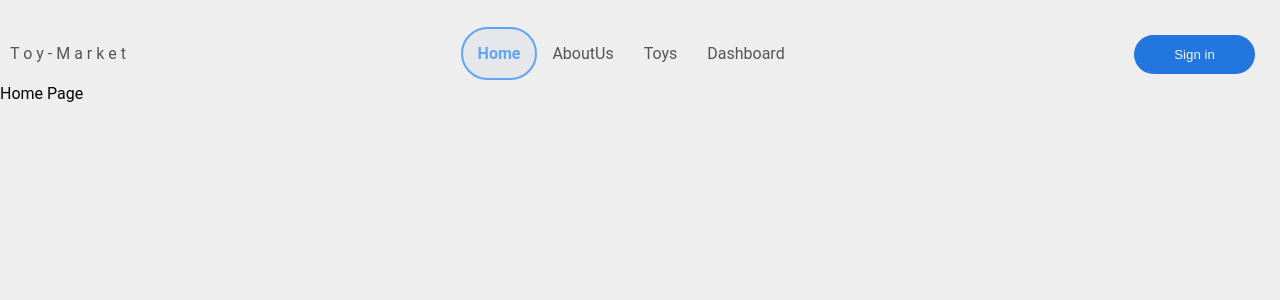
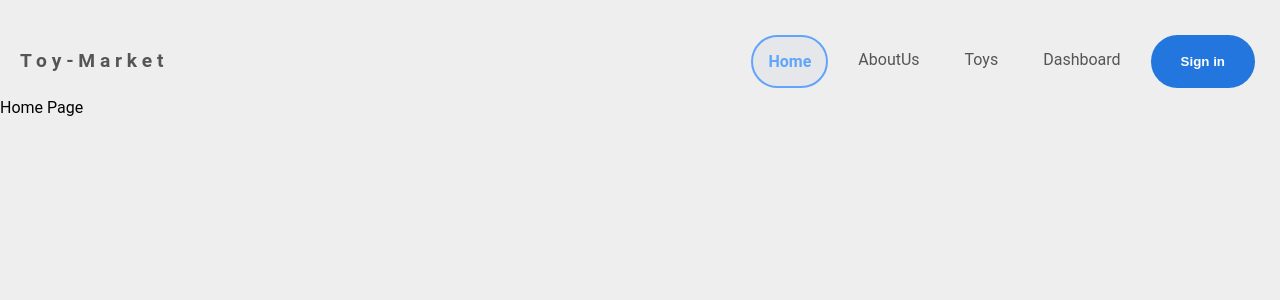
Before and after one commit to mark232005/mistertoy, a React (Vite) app: page / in a window 1280 px wide. Shown: the top 300 px of the page. Built offline with nearby package versions, Linux system fonts and the light colour scheme.

Commit message:
Upgrade the header

```diff
--- a/src/assets/style/cmps/AppHeader.css
+++ b/src/assets/style/cmps/AppHeader.css
@@ -18,16 +18,35 @@
     border-radius: 40px;
     color: #60A5FA;
 }
-.user-btn{
-    border-radius: 20px;
-    padding: 12px;
-    padding-left: 40px;
-    padding-right: 40px;
-    border: none;
-    color: whitesmoke;
-    background-color:#2376dd ;
+.user-btn {
+    padding: 12.5px 30px;
+    border: 0;
+    border-radius: 100px;
+    background-color: #2376dd;
+    color: #ffffff;
+    font-weight: Bold;
+    transition: all 0.5s;
+    -webkit-transition: all 0.5s;
+  }
+
+  .user-btn:hover {
+    background-color: #54b6f8;
+    box-shadow: 0 0 20px #6fc5ff50;
+    transform: scale(1.1);
+  }
+
+  .user-btn:active {
+    background-color: #3d94cf;
+    transition: all 0.25s;
+    -webkit-transition: all 0.25s;
+    box-shadow: none;
+    transform: scale(0.98);
+  }
+.links-header{
+    gap: 15px;
 }
-.user-btn:hover{
-    background-color:#b3b3b3;
-
+.logo{
+    font-size: larger;
+    margin-left: 10px;
+    font-weight: bold;
 }
--- a/src/cmps/AppHeader.jsx
+++ b/src/cmps/AppHeader.jsx
@@ -1,20 +1,18 @@
 
 import { NavLink } from 'react-router-dom'
 
-export function AppHeader(){
-    return(
+export function AppHeader() {
+    return (
         <section className='app-header flex'>
             <div className='logo'>
                 <span className='blue'>T </span>
                 o y - M a r k e t
             </div>
-            <div className='links-header'>
+            <div className='links-header flex'>
                 <NavLink to="/">{('Home')}</NavLink>
                 <NavLink to="/about">{('AboutUs')}</NavLink>
                 <NavLink to="/toy">{('Toys')}</NavLink>
                 <NavLink to="/dashboard">{('Dashboard')}</NavLink>
-            </div>
-            <div >
                 <button className='user-btn'>Sign in</button>
             </div>
         </section>
```
Lines whose indentation alone changed are shown as unchanged.
